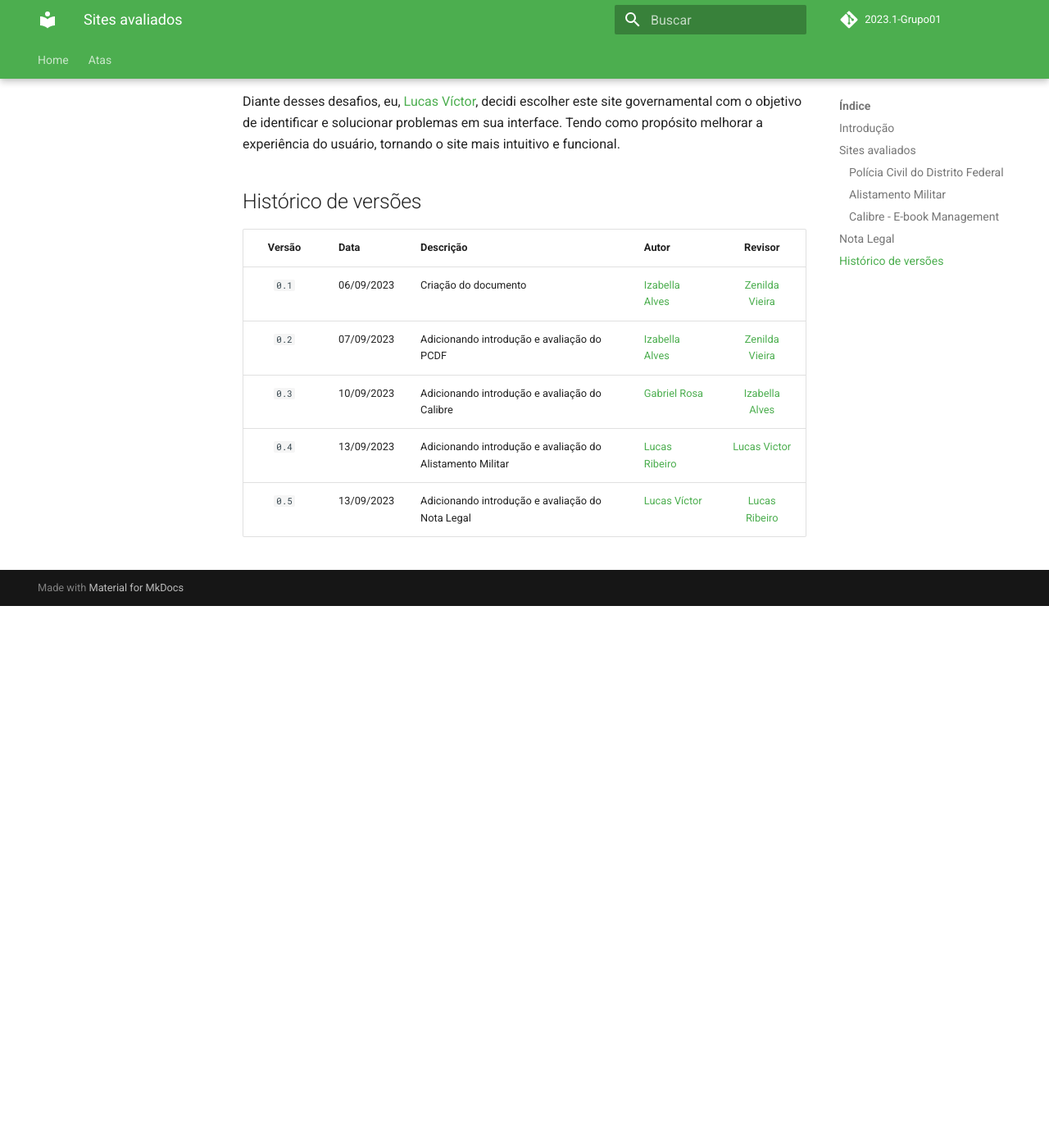
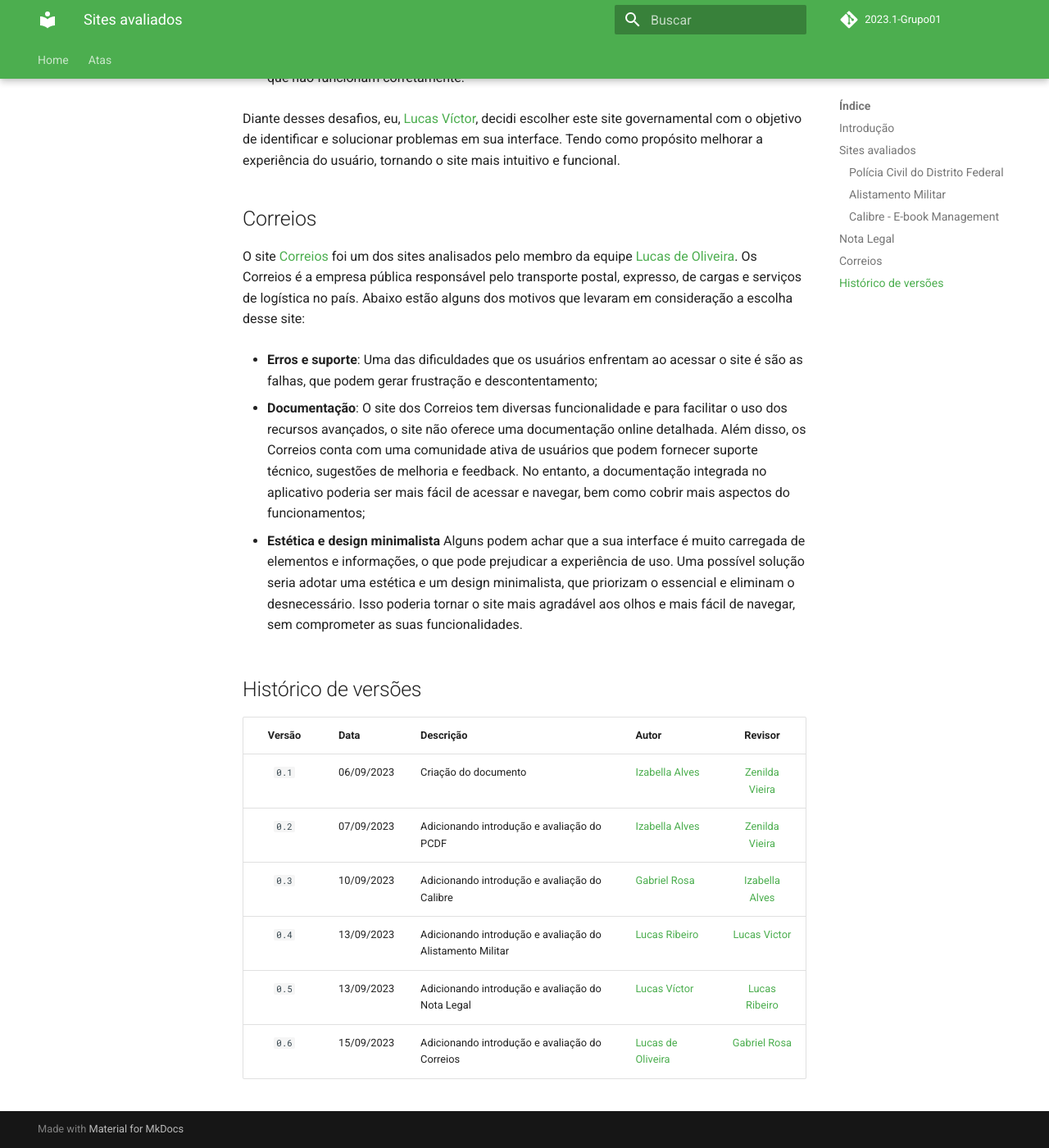
Before and after one commit to Interacao-Humano-Computador/2023.2-NotaLegal, an MkDocs documentation site: the page built from docs/planejamento do projeto/lista-sites-avaliados.md, in a window 1280 px wide and 1400 px high, scrolled down 2528 px. Shown: the whole window at 82% size. Built offline with MkDocs 1.6.1 and Material for MkDocs 9.7.7, drawn with Linux system fonts in a browser that asks for light colours; comment, search, counter and statistics services are not loaded; before the commit the page ends 3267 px from its top, so only the background shows below that; some of the changed text lies outside the part shown.

Commit message:
Update lista-sites-avaliados.md

```diff
--- a/docs/planejamento do projeto/lista-sites-avaliados.md
+++ b/docs/planejamento do projeto/lista-sites-avaliados.md
@@ -8,7 +8,7 @@ Na fase inicial do projeto, os estudantes foram convidados a selecionar individu
 |[Alistamento Militar](https://alistamento.eb.mil.br/)            |[Lucas Ribeiro](https://github.com/lucassouzs)|
 |[Polícia Civil do Distrito Federal](https://www.pcdf.df.gov.br)                             |[Izabella Alves](https://github.com/izabellaalves)                               |
 |                [Nota Legal](https://www.notalegal.df.gov.br/)         | [Lucas Víctor](https://github.com/Lucas13032003)                                    |
-|                             |                                   |
+| [Correios](https://www.correios.com.br/)| [Lucas de Oliveira](https://github.com/LucasOliveiraDiasMarquesFerreira)                                  |
 |                             |                                   |
 
 **Tabela 1:** Tabela de sites avaliados (Fonte: [Izabella Alves](https://github.com/izabellaalves))
@@ -60,6 +60,18 @@ Um dos aplicativos cogitados pela equipe foi o [Calibre - E-book Management](htt
 Diante desses desafios, eu, [Lucas Víctor](https://github.com/Lucas13032003), decidi escolher este site governamental com o objetivo de identificar e solucionar problemas em sua interface. Tendo como propósito melhorar a experiência do usuário, tornando o site mais intuitivo e funcional.
 
 
+## Correios
+
+ O site [Correios](https://www.correios.com.br/) foi um dos sites analisados pelo membro da equipe [Lucas de Oliveira](https://github.com/LucasOliveiraDiasMarquesFerreira). Os Correios é a empresa pública responsável pelo transporte postal, expresso, de cargas e serviços de logística no país. Abaixo estão alguns dos motivos que levaram em consideração a escolha desse site:
+
+ - **Erros e suporte**: Uma das dificuldades que os usuários enfrentam ao acessar o site é são as falhas, que podem gerar frustração e descontentamento;
+
+ - **Documentação**: O site dos Correios tem diversas funcionalidade e para facilitar o uso dos recursos avançados, o site não oferece uma documentação online detalhada. Além disso, os Correios conta com uma comunidade ativa de usuários que podem fornecer suporte técnico, sugestões de melhoria e feedback. No entanto, a documentação integrada no aplicativo poderia ser mais fácil de acessar e navegar, bem como cobrir mais aspectos do funcionamentos;
+
+ - **Estética e design minimalista** Alguns podem achar que a sua interface é muito carregada de elementos e informações, o que pode prejudicar a experiência de uso. Uma possível solução seria adotar uma estética e um design minimalista, que priorizam o essencial e eliminam o desnecessário. Isso poderia tornar o site mais agradável aos olhos e mais fácil de navegar, sem comprometer as suas funcionalidades.
+
+
+
 ## Histórico de versões
 
 |Versão|Data|Descrição|Autor|Revisor|
@@ -69,3 +81,4 @@ Diante desses desafios, eu, [Lucas Víctor](https://github.com/Lucas13032003), d
 |`0.3`|10/09/2023|Adicionando introdução e avaliação do Calibre|[Gabriel Rosa](https://github.com/gabrielrosa09)|[Izabella Alves](https://github.com/izabellaalves)|
 |`0.4`|13/09/2023|Adicionando introdução e avaliação do Alistamento Militar|[Lucas Ribeiro](https://github.com/lucassouzs)|[Lucas Victor](https://github.com/Lucas13032003)|
 |`0.5`|13/09/2023 | Adicionando introdução e avaliação do Nota Legal|  [Lucas Víctor](https://github.com/Lucas13032003)  | [Lucas Ribeiro](https://github.com/lucassouzs) |
+|`0.6`|15/09/2023 | Adicionando introdução e avaliação do Correios|  [Lucas de Oliveira](https://github.com/LucasOliveiraDiasMarquesFerreira)  | [Gabriel Rosa](https://github.com/gabrielrosa09) |
```
